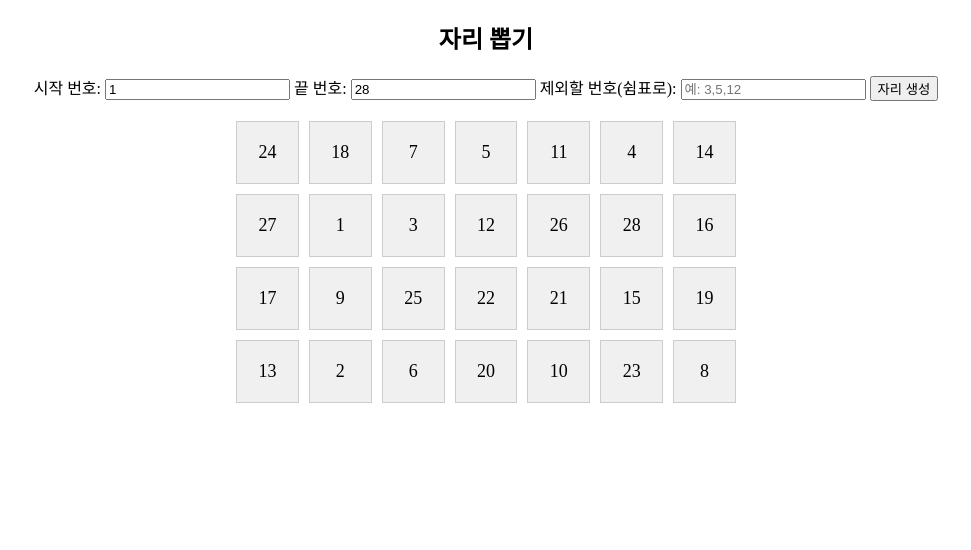
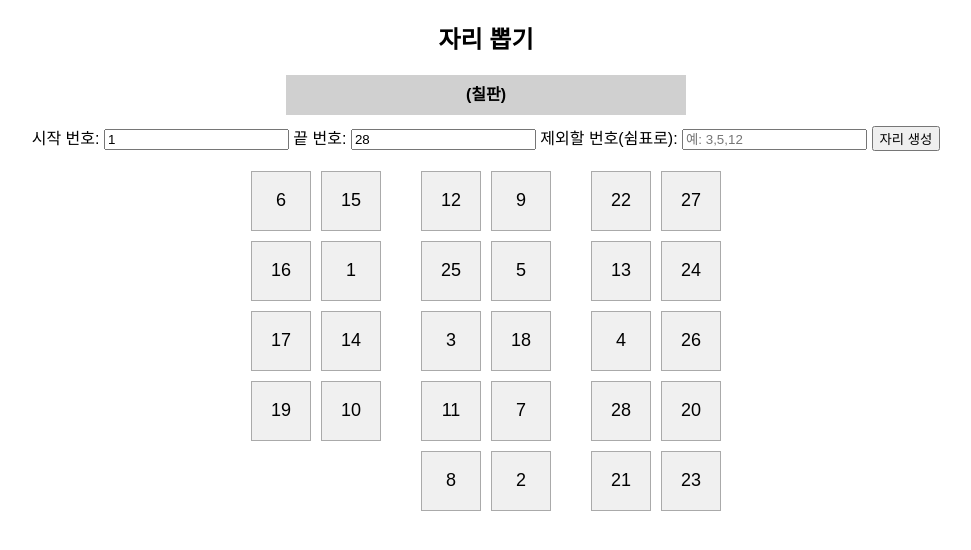
Before and after one commit to Hello4352/hello4352-index.html, a plain HTML site: page index.html in a window 1280 px wide. Both pictures are taken after a click on the button "자리 생성". Shown: the whole page, without its empty margins (154-1125 px from the left). Drawn offline with Linux system fonts and the light colour scheme.

Commit message:
Update index.html

```diff
--- a/index.html
+++ b/index.html
@@ -1,55 +1,182 @@
 <!DOCTYPE html>
 <html lang="ko">
 <head>
-  <meta charset="UTF-8">
-  <title>자리 뽑기 사이트</title>
+  <meta charset="UTF-8" />
+  <title>자리 뽑기</title>
   <style>
-    .grid { display: grid; grid-template-columns: repeat(7, 1fr); gap: 10px; max-width: 500px; margin: 20px auto; }
-    .cell { padding: 20px; text-align: center; background: #f0f0f0; border: 1px solid #ccc; font-size: 18px; cursor: pointer; }
-    .cell.clicked { background: #ffcccc; }
+    body { font-family: sans-serif; }
+    .layout {
+      display: flex;
+      justify-content: center;
+      gap: 40px;
+      margin-top: 20px;
+    }
+    .section {
+      display: grid;
+      gap: 10px;
+    }
+    .left { grid-template-columns: repeat(2, 60px); grid-template-rows: repeat(4, 60px); }
+    .center, .right { grid-template-columns: repeat(2, 60px); grid-template-rows: repeat(5, 60px); }
+    .cell {
+      background: #f0f0f0;
+      border: 1px solid #aaa;
+      display: flex;
+      align-items: center;
+      justify-content: center;
+      font-size: 18px;
+      cursor: pointer;
+    }
+    .clicked {
+      background: #ffcccc;
+    }
+    .board {
+      width: 400px;
+      margin: 0 auto;
+      height: 40px;
+      background: #d0d0d0;
+      text-align: center;
+      line-height: 40px;
+      font-weight: bold;
+      margin-bottom: 10px;
+    }
+    .inputs {
+      text-align: center;
+      margin-bottom: 10px;
+    }
+    .unplaced-box {
+      max-width: 600px;
+      margin: 20px auto;
+      background: #ffeeee;
+      border: 1px dashed #ff9999;
+      padding: 10px;
+      font-size: 16px;
+      text-align: center;
+    }
   </style>
 </head>
 <body>
   <h2 style="text-align:center;">자리 뽑기</h2>
-  <div style="text-align:center; margin-bottom:10px;">
-    시작 번호: <input type="number" id="startNum" value="1">
-    끝 번호: <input type="number" id="endNum" value="28">
-    제외할 번호(쉼표로): <input type="text" id="excludeNums" placeholder="예: 3,5,12">
-    <button onclick="generateGrid()">자리 생성</button>
+  <div class="board">(칠판)</div>
+
+  <div class="inputs">
+    시작 번호: <input type="number" id="startNum" value="1" />
+    끝 번호: <input type="number" id="endNum" value="28" />
+    제외할 번호(쉼표로): <input type="text" id="excludeNums" placeholder="예: 3,5,12" />
+    <button onclick="generateSeats()">자리 생성</button>
   </div>
-  <div class="grid" id="seatGrid"></div>
+
+  <div class="layout">
+    <div class="section left" id="leftSection"></div>
+    <div class="section center" id="centerSection"></div>
+    <div class="section right" id="rightSection"></div>
+  </div>
+
+  <div id="unplaced" class="unplaced-box" style="display:none;"></div>
+
   <script>
+    const TOTAL_SEATS = 28;
+    const seatStates = Array(TOTAL_SEATS).fill(null);
+
     function shuffle(array) {
       for (let i = array.length - 1; i > 0; i--) {
         const j = Math.floor(Math.random() * (i + 1));
         [array[i], array[j]] = [array[j], array[i]];
       }
     }
-    function generateGrid() {
-      const grid = document.getElementById("seatGrid");
-      grid.innerHTML = "";
-      let start = parseInt(document.getElementById("startNum").value);
-      let end = parseInt(document.getElementById("endNum").value);
-      let exclude = document.getElementById("excludeNums").value.split(",").map(s => parseInt(s.trim())).filter(n => !isNaN(n));
-      if (start >= end || start < 1 || end < 1) { alert("시작과 끝 번호를 정확히 입력해주세요."); return; }
-      let numbers = [];
-      for (let i = start; i <= end; i++) { if (!exclude.includes(i)) numbers.push(i); }
-      let totalSeats = end - start + 1;
-      let blanksNeeded = totalSeats - numbers.length;
-      let allItems = [...numbers];
-      for (let i = 0; i < blanksNeeded; i++) allItems.push("");
-      shuffle(allItems);
-      allItems.forEach(num => {
+
+    function createCell(seatIndex, value) {
       const div = document.createElement("div");
       div.className = "cell";
-        div.textContent = num === "" ? "" : num;
+      div.textContent = value;
+      div.dataset.seatIndex = seatIndex;
+
+      if (seatStates[seatIndex] === "X") {
+        div.textContent = "×";
+        div.classList.add("clicked");
+      }
+
       div.addEventListener("click", () => {
-          if (!div.classList.contains("clicked")) {
+        const idx = parseInt(div.dataset.seatIndex);
+        if (seatStates[idx] === "X") {
+          seatStates[idx] = null;
+          div.textContent = value;
+          div.classList.remove("clicked");
+        } else {
+          seatStates[idx] = "X";
           div.textContent = "×";
           div.classList.add("clicked");
         }
       });
-        grid.appendChild(div);
+
+      return div;
+    }
+
+    function generateSeats() {
+      const start = parseInt(document.getElementById("startNum").value);
+      const end = parseInt(document.getElementById("endNum").value);
+      const excludeRaw = document.getElementById("excludeNums").value;
+      const exclude = excludeRaw
+        .split(",")
+        .map((s) => parseInt(s.trim()))
+        .filter((n) => !isNaN(n));
+
+      const left = document.getElementById("leftSection");
+      const center = document.getElementById("centerSection");
+      const right = document.getElementById("rightSection");
+      const unplacedBox = document.getElementById("unplaced");
+      left.innerHTML = center.innerHTML = right.innerHTML = "";
+      unplacedBox.style.display = "none";
+      unplacedBox.innerHTML = "";
+
+      if (start >= end || start < 1 || end < 1) {
+        alert("시작과 끝 번호를 정확히 입력해주세요.");
+        return;
+      }
+
+      // 1) 번호 배열 생성
+      let allNumbers = [];
+      for (let i = start; i <= end; i++) {
+        allNumbers.push(i);
+      }
+
+      // 2) 1차 셔플
+      shuffle(allNumbers);
+
+      // 3) 제외번호 빈칸처리
+      let processed = allNumbers.map((n) => (exclude.includes(n) ? "" : n));
+
+      // 4) 2차 셔플 (빈칸과 숫자가 골고루 섞이도록)
+      shuffle(processed);
+
+      // 5) X표시 좌석 유지하면서 좌석에 값 넣기
+      let seatValues = Array(TOTAL_SEATS).fill("");
+      let valIndex = 0;
+      for (let i = 0; i < TOTAL_SEATS; i++) {
+        if (seatStates[i] !== "X" && valIndex < processed.length) {
+          seatValues[i] = processed[valIndex++];
+        }
+      }
+
+      // 6) 남은 번호 표시
+      const leftover = processed.slice(valIndex).filter((v) => v !== "");
+      if (leftover.length > 0) {
+        unplacedBox.style.display = "block";
+        unplacedBox.textContent = "배치되지 못한 번호: " + leftover.join(", ");
+      }
+
+      // 7) 화면 출력
+      const sections = [
+        { el: left, count: 8 },
+        { el: center, count: 10 },
+        { el: right, count: 10 },
+      ];
+
+      let seatIndex = 0;
+      sections.forEach((section) => {
+        for (let i = 0; i < section.count; i++) {
+          section.el.appendChild(createCell(seatIndex, seatValues[seatIndex]));
+          seatIndex++;
+        }
       });
     }
   </script>
```
Lines whose indentation alone changed are shown as unchanged.
